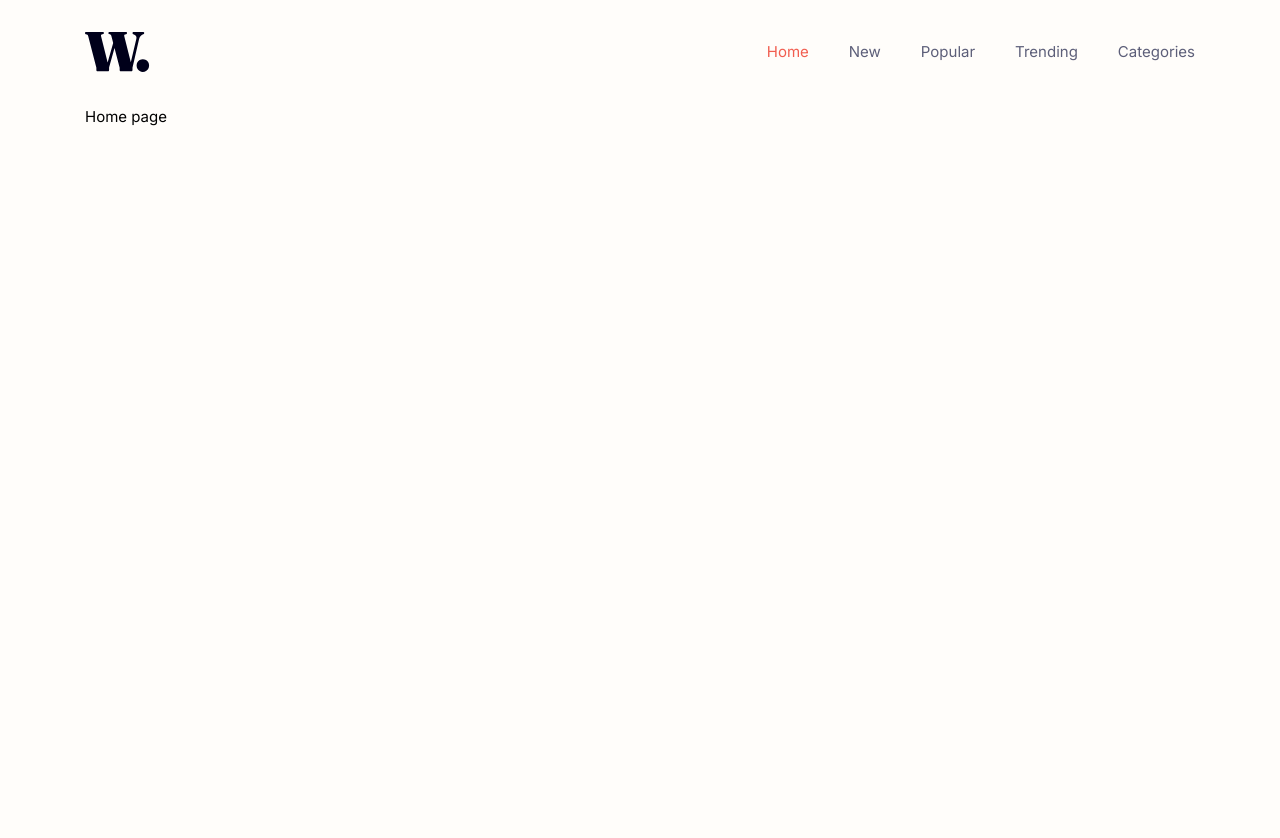
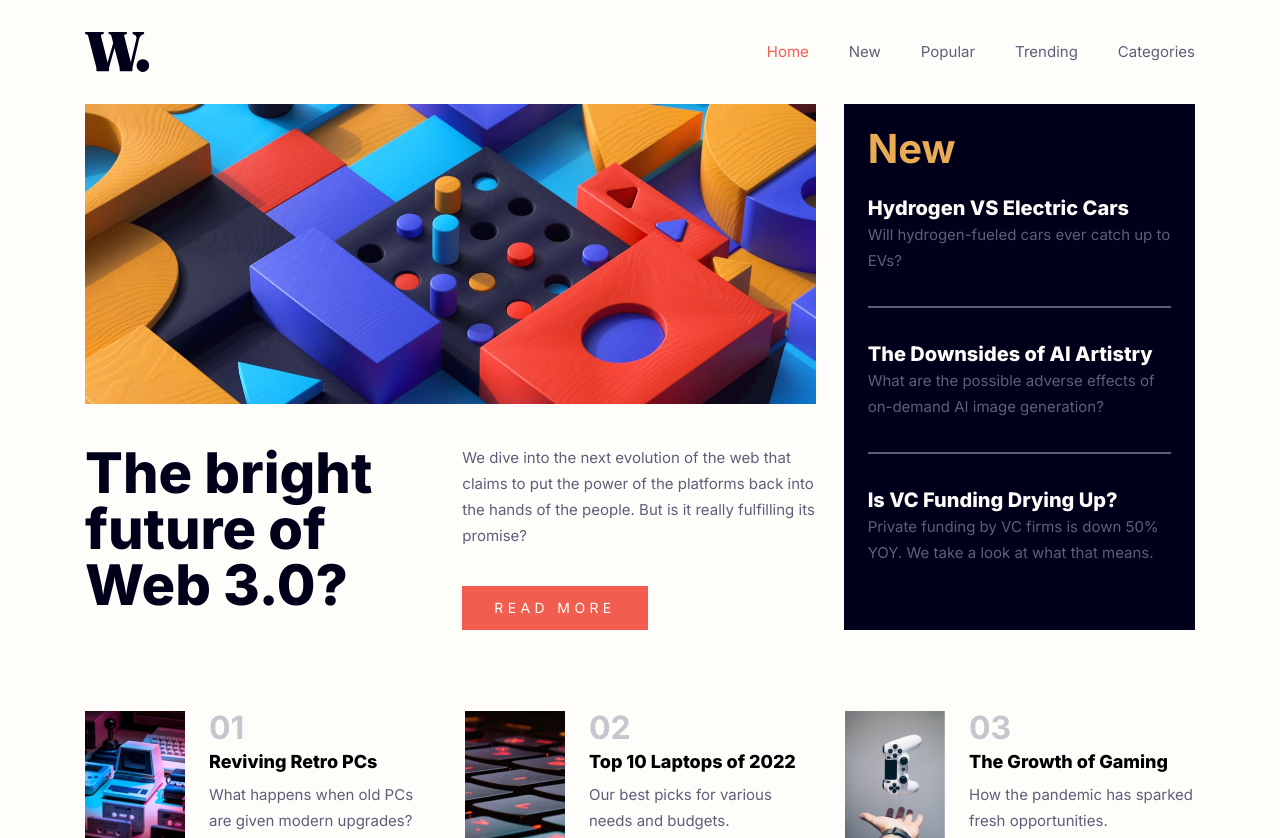
Before and after one commit to Axda-Web/fem__news-homepage, a Next.js app: page / in a window 1280 px wide. Before the commit the page ends 800 px from the top, so only its background shows below. Built offline with nearby package versions, Linux system fonts and the light colour scheme.

Commit message:
FE Home page: Add home page + add responsivness

```diff
--- a/app/page.tsx
+++ b/app/page.tsx
@@ -1,5 +1,149 @@
 import Image from "next/image";
+import Link from "next/link";
 
 export default function Home() {
-  return <main className="">Home page</main>;
+  return (
+    <main className="space-y-16 md:space-y-20 xl:space-y-24">
+      <div className="xl:grid xl:h-[511px] xl:grid-cols-3 xl:gap-x-7 space-y-16 md:space-y-20 xl:space-y-0">
+        <article className="md:grid md:grid-cols-2 md:grid-rows-[repeat(2, auto)] md:col-span-2 md:row-span-2 md:gap-6">
+          <Image
+            className="sm:hidden mb-6 w-full h-auto"
+            src="/assets/images/image-web-3-mobile.jpg"
+            width={343}
+            height={300}
+            alt="article thumbnail"
+          />
+          <Image
+            className="hidden sm:block sm:col-span-2 w-full h-auto"
+            src="/assets/images/image-web-3-desktop.jpg"
+            width={730}
+            height={300}
+            alt="article thumbnail"
+          />
+          <div>
+            <h1 className="text-[40px] md:text-[56px] text-neutral--very-dark-blue font-extrabold leading-[56px] mb-4 sm:mb-0">
+              The bright future of Web 3.0?
+            </h1>
+          </div>
+          <div className="sm:flex sm:flex-col sm:justify-between sm:items-start space-y-6 sm:space-y-0">
+            <p className="">
+              We dive into the next evolution of the web that claims to put the
+              power of the platforms back into the hands of the people. But is
+              it really fulfilling its promise?
+            </p>
+            <Link
+              className="bg-accent--soft-red text-neutral--off-white text-sm uppercase py-3 px-8 tracking-[4.38px] hover:bg-neutral--very-dark-blue transition-colors inline-block"
+              href="#"
+            >
+              Read more
+            </Link>
+          </div>
+        </article>
+        <aside className="sm:row-span-2 bg-neutral--very-dark-blue px-6 py-8">
+          <h2 className="text-accent--soft-orange font-bold text-[32px] sm:text-[40px]">
+            New
+          </h2>
+          <ul className="divide-y-2 divide-neutral--dark-grayish-blue">
+            <li className="py-8">
+              <Link href="#">
+                <h3 className="text-neutral--off-white text-xl font-extrabold hover:text-accent--soft-orange transition-colors">
+                  Hydrogen VS Electric Cars
+                </h3>
+              </Link>
+              <p>Will hydrogen-fueled cars ever catch up to EVs?</p>
+            </li>
+            <li className="py-8">
+              <Link href="#">
+                <h3 className="text-neutral--off-white text-xl font-extrabold hover:text-accent--soft-orange transition-colors">
+                  The Downsides of AI Artistry
+                </h3>
+              </Link>
+              <p>
+                What are the possible adverse effects of on-demand AI image
+                generation?
+              </p>
+            </li>
+            <li className="py-8">
+              <Link href="#">
+                <h3 className="text-neutral--off-white text-xl font-extrabold hover:text-accent--soft-orange transition-colors">
+                  Is VC Funding Drying Up?
+                </h3>
+              </Link>
+              <p>
+                Private funding by VC firms is down 50% YOY. We take a look at
+                what that means.
+              </p>
+            </li>
+          </ul>
+        </aside>
+      </div>
+      <section>
+        <ul className="md:flex md:flex-wrap md:items-center xl:justify-between md:gap-6 space-y-8 md:space-y-0">
+          <li>
+            <article className="flex gap-x-6 justify-between max-w-[350px]">
+              <Image
+                src="/assets/images/image-retro-pcs.jpg"
+                width={100}
+                height={127}
+                alt="article thumbnail"
+              />
+              <div className="flex flex-col justify-between py-1">
+                <span className="text-[32px] font-bold text text-neutral--grayish-blue">
+                  01
+                </span>
+                <Link href="#">
+                  <h3 className="font-extrabold text-lg hover:text-accent--soft-red whitespace-nowrap">
+                    Reviving Retro PCs
+                  </h3>
+                </Link>
+                <p>What happens when old PCs are given modern upgrades?</p>
+              </div>
+            </article>
+          </li>
+          <li>
+            <article className="flex gap-x-6 justify-between max-w-[350px]">
+              <Image
+                src="/assets/images/image-top-laptops.jpg"
+                width={100}
+                height={127}
+                alt="article thumbnail"
+              />
+              <div className="flex flex-col justify-between py-1">
+                <span className="text-[32px] font-bold text text-neutral--grayish-blue">
+                  02
+                </span>
+                <Link href="#">
+                  <h3 className="font-extrabold text-lg hover:text-accent--soft-red whitespace-nowrap">
+                    Top 10 Laptops of 2022
+                  </h3>
+                </Link>
+                <p>Our best picks for various needs and budgets.</p>
+              </div>
+            </article>
+          </li>
+          <li>
+            <article className="flex gap-x-6 justify-between max-w-[350px]">
+              <Image
+                src="/assets/images/image-gaming-growth.jpg"
+                width={100}
+                height={127}
+                alt="article thumbnail"
+              />
+              <div className="flex flex-col justify-between py-1">
+                <span className="text-[32px] font-bold text text-neutral--grayish-blue">
+                  03
+                </span>
+                <Link href="#">
+                  <h3 className="font-extrabold text-lg hover:text-accent--soft-red whitespace-nowrap">
+                    The Growth of Gaming
+                  </h3>
+                </Link>
+                <p>How the pandemic has sparked fresh opportunities.</p>
+              </div>
+            </article>
+          </li>
+        </ul>
+      </section>
+    </main>
+  );
 }
```
